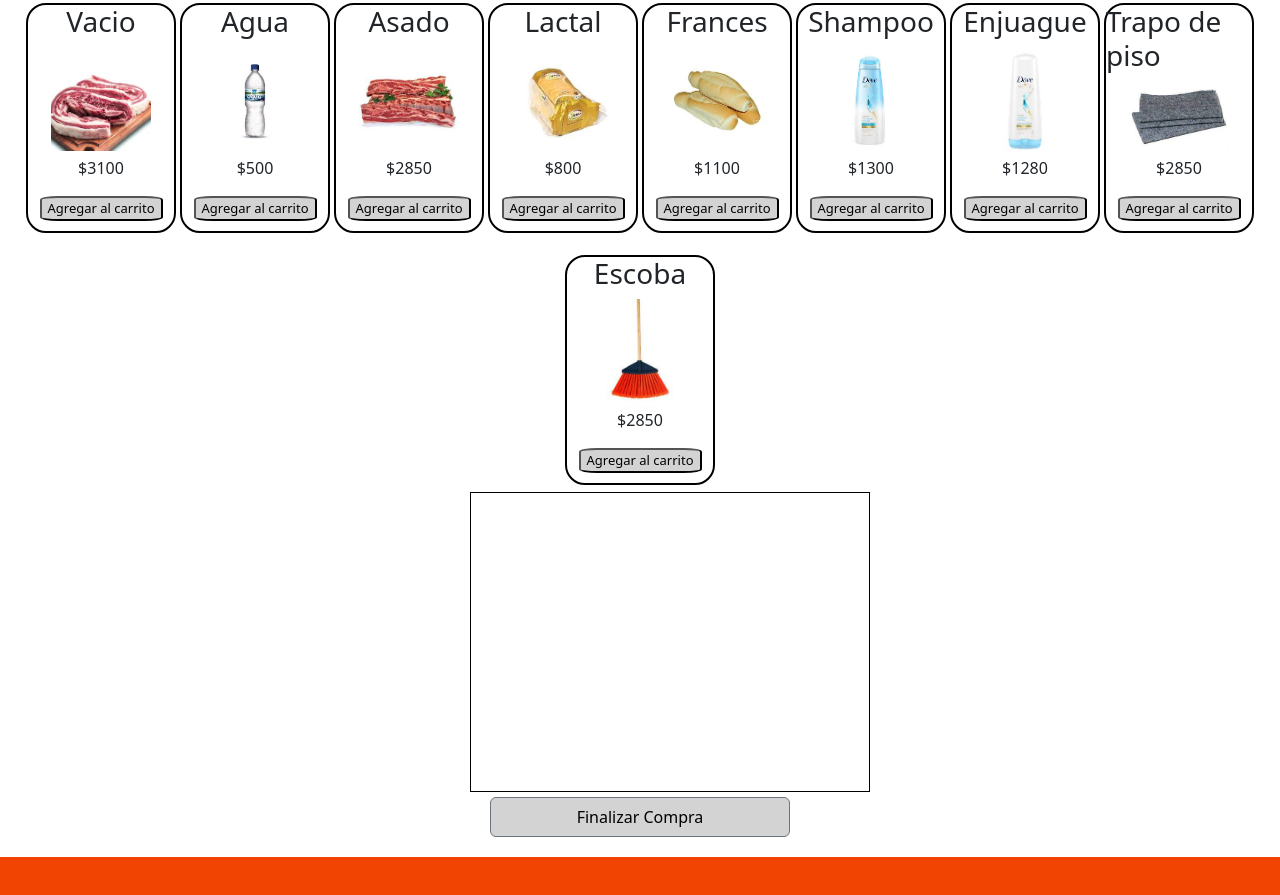
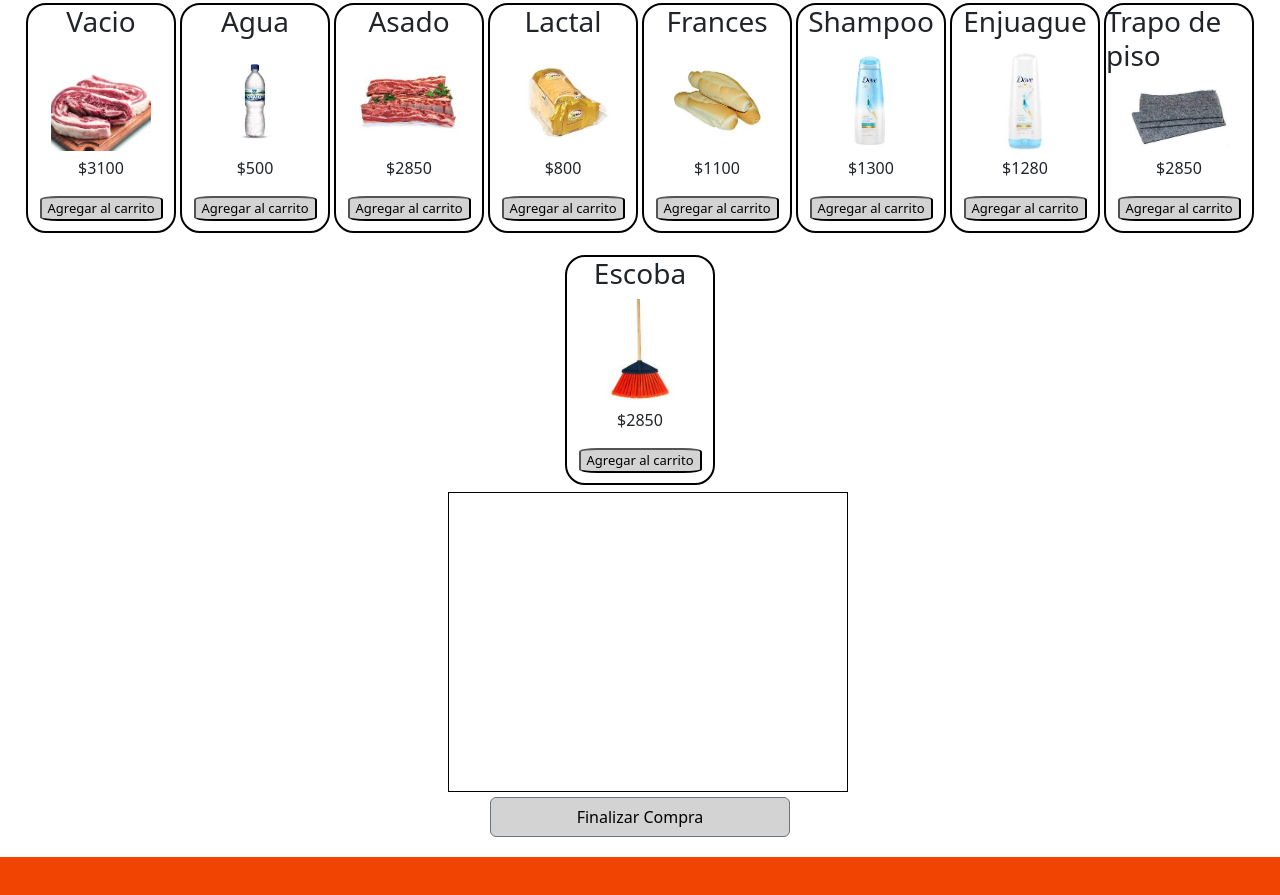
Before and after one commit to SebaLopez91/ProyectoFinal-BigMarket, a plain HTML site: page index.html in a window 1280 px wide. Shown: the part 619-1514 px from the top of the page. Drawn offline with nearby package versions, Linux system fonts and the light colour scheme; some packages are replaced by stand-ins of ours; a script that the page names is missing.

Commit message:
arreglo de cuadro cariito

```diff
--- a/style.css
+++ b/style.css
@@ -107,7 +107,7 @@ div.imagen {
   border: 1px solid black;
   width: 400px;
   align-items: center;
-  margin-left: 470px;
+  margin-left: 35%;
 }
 
 #carrito p{
```
